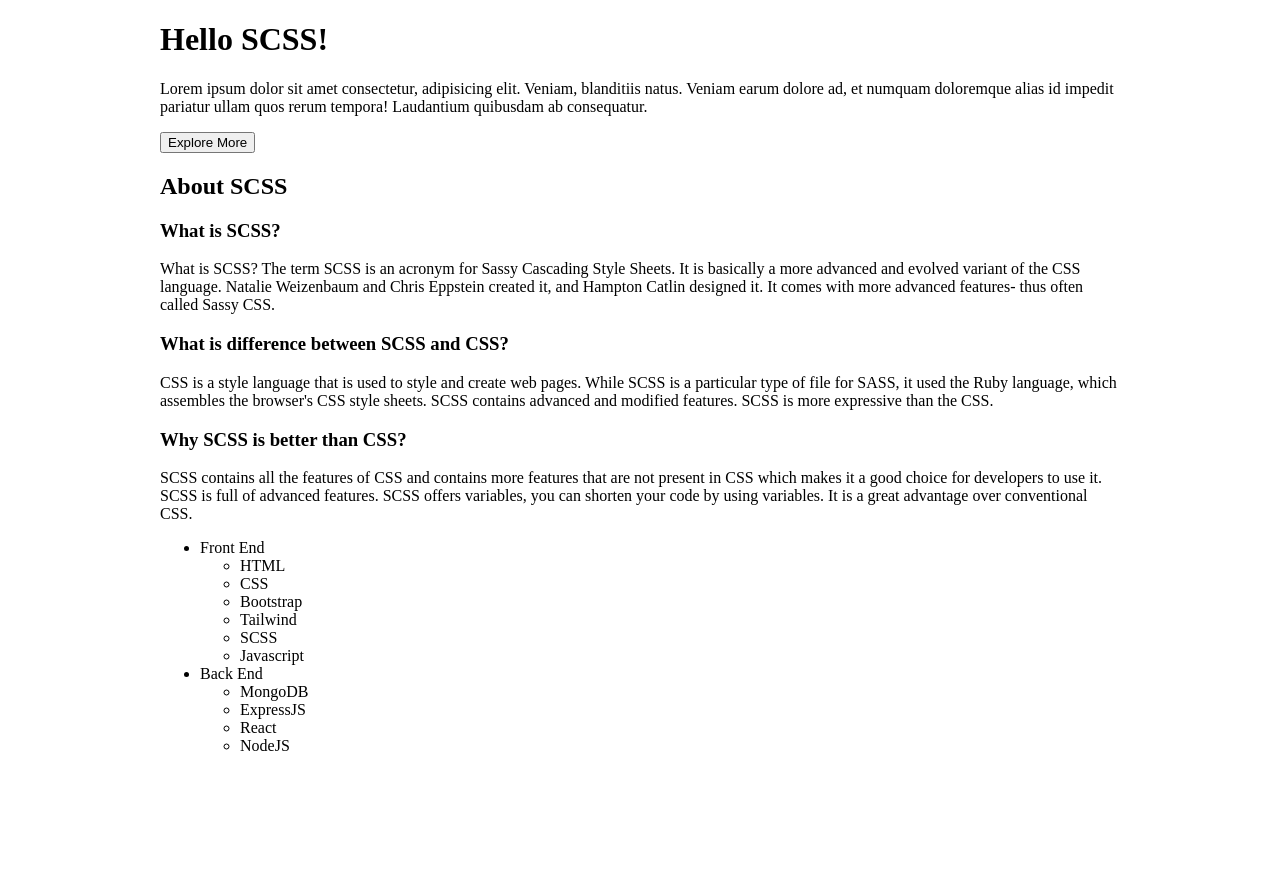
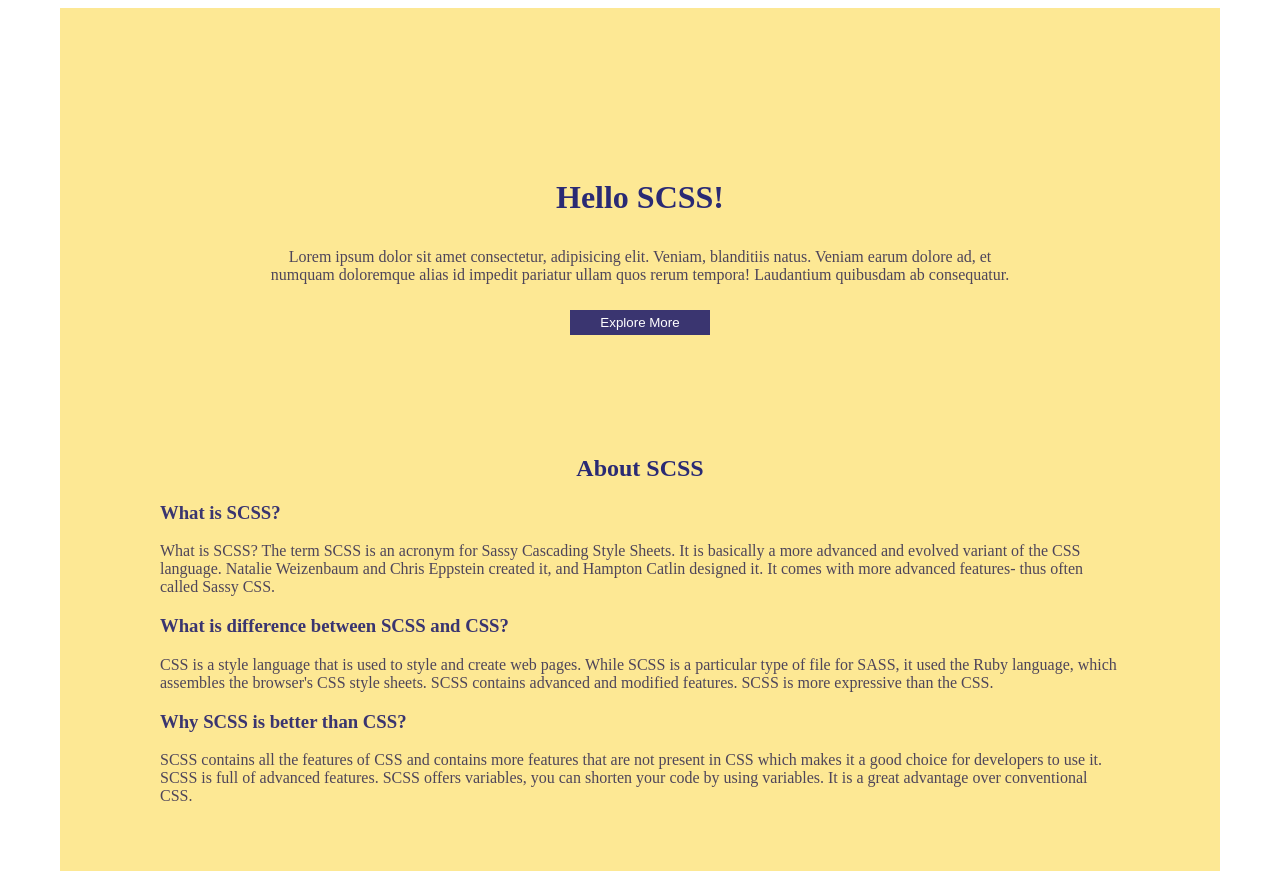
Before and after one commit to mdyasinahmed/PH-Practice, a plain HTML site: page Module 16.5 - Explore SCSS/index.html in a window 1280 px wide. Before the commit the page ends 800 px from the top, so only its background shows below. Drawn offline with Linux system fonts and the light colour scheme.

Commit message:
SCSS Practice Update

```diff
--- a/Module 16.5 - Explore SCSS/index.html
+++ b/Module 16.5 - Explore SCSS/index.html
@@ -9,9 +9,9 @@
 </head>
 <body>
     <div class="container">
-        <div class="home-element">
+        <div class="home-element" style="text-align: center; padding: 100px 0px;">
             <h1>Hello SCSS!</h1>
-            <p>Lorem ipsum dolor sit amet consectetur, adipisicing elit. Veniam, blanditiis natus. Veniam earum dolore ad, et numquam doloremque alias id impedit pariatur ullam quos rerum tempora! Laudantium quibusdam ab consequatur.</p>
+            <p style="padding: 10px 100px;">Lorem ipsum dolor sit amet consectetur, adipisicing elit. Veniam, blanditiis natus. Veniam earum dolore ad, et numquam doloremque alias id impedit pariatur ullam quos rerum tempora! Laudantium quibusdam ab consequatur.</p>
             <button>Explore More</button>
         </div>
         <div class="about-scss">
@@ -30,7 +30,7 @@
                </div>
             </div>
         </div>
-        <div class="listing-items">
+        <!-- <div class="listing-items">
             <ul class="front-end-list">
                 <li>Front End
                     <ul>
@@ -51,7 +51,7 @@
                     </ul>
                 </li>
             </ul>
-        </div>
+        </div> -->
     </div>
 </body>
 </html>
--- a/Module 16.5 - Explore SCSS/styles/styles.scss
+++ b/Module 16.5 - Explore SCSS/styles/styles.scss
@@ -1,8 +1,27 @@
-/ _library.scss
-$black: #000 !default;
-$blue-background:  !default;
-$box-shadow: 0 0.5rem 1rem rgba($black, 0.15) !default;
+$primary-color: #2a2a74;
+$secondary-color: #3a3570;
+$paragraph-color: #4e455a;
+$primary-background: #fde894;
+
+h1, h2{
+    color: $primary-color;
+    text-align: center;
+}
+h3{
+    color: $secondary-color;
+}
+p{
+    color: $paragraph-color;
+}
+button{
+    background-color: $secondary-color;
+    color: white;
+    border: none;
+    padding: 5px 30px;
+}
 .container{
+    width: 960px;
     margin: 0px auto;
-    width: 960px;
+    padding: 50px 100px;
+    background-color: $primary-background;
 }
```
Also changed, not shown: Module 16.5 - Explore SCSS/styles/styles.css, 1 other file.
